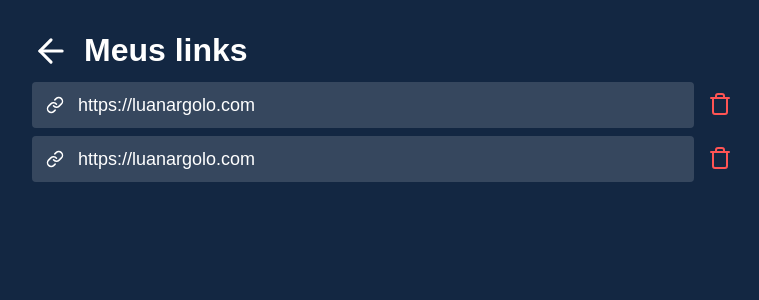
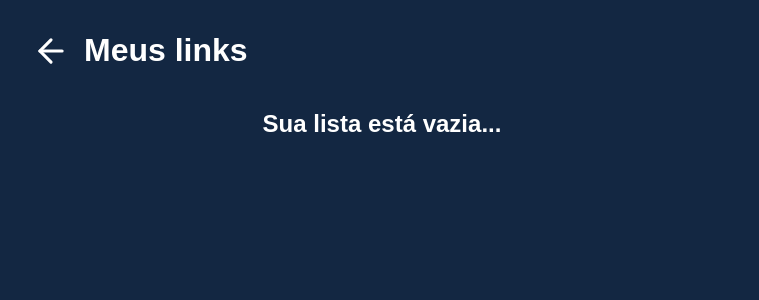
Before and after one commit to luanargolodev/encurtador-de-links, a React (Create React App) app: page /links in a window 1280 px wide. Shown: the top 300 px of the page, without its empty margins (258-1017 px from the left). Built offline with nearby package versions, Linux system fonts and the light colour scheme.

Commit message:
Finalizar projeto

```diff
--- a/src/components/LinkItem/index.js
+++ b/src/components/LinkItem/index.js
@@ -10,7 +10,7 @@
   return (
     <div className="modal-container">
       <div className="modal-header">
-        <h2>Link Encurtado!</h2>
+        <h2>Link Encurtado</h2>
         <button onClick={closeModal}>
           <FiX size={28} color="#000000" />
         </button>
--- a/src/pages/Home/index.js
+++ b/src/pages/Home/index.js
@@ -6,6 +6,7 @@
 import LinkItem from "../../components/LinkItem";
 
 import api from "../../services/api";
+import { saveLink } from "../../services/storeLinks";
 
 export default function Home() {
   const [link, setLink] = useState("");
@@ -19,6 +20,7 @@
       });
       setData(response.data);
       setShowModal(true);
+      saveLink("@bitly", response.data);
       setLink("");
     } catch {
       alert("Ops! Parece que algo deu errado.");
--- a/src/pages/Links/index.js
+++ b/src/pages/Links/index.js
@@ -1,8 +1,45 @@
+import { useState, useEffect } from "react";
 import "./links.css";
 import { FiArrowLeft, FiLink, FiTrash } from "react-icons/fi";
 import { Link } from "react-router-dom";
+import { getLinksSave, deleteLink } from "../../services/storeLinks";
+import LinkItem from "../../components/LinkItem";
 
 export default function Links() {
+  const [myLinks, setMyLinks] = useState([]);
+  const [data, setData] = useState({});
+  const [showModal, setShowModal] = useState(false);
+  const [emptyList, setEmptyList] = useState(false);
+
+  useEffect(() => {
+    async function getLinks() {
+      const result = await getLinksSave("@bitly");
+
+      if (result.length === 0) {
+        setEmptyList(true);
+      }
+
+      setMyLinks(result);
+    }
+
+    getLinks();
+  }, []);
+
+  function handleOpenLink(link) {
+    setData(link);
+    setShowModal(true);
+  }
+
+  async function handleDelete(id) {
+    const result = await deleteLink(myLinks, id);
+
+    if (result.length === 0) {
+      setEmptyList(true);
+    }
+
+    setMyLinks(result);
+  }
+
   return (
     <div className="links-container">
       <div className="links-header">
@@ -13,25 +50,27 @@
         <h1>Meus links</h1>
       </div>
 
+      {emptyList && (
         <div className="links-item">
-        <button className="link">
+          <h2 className="empty-text">Sua lista está vazia...</h2>
+        </div>
+      )}
+
+      {myLinks.map((link) => (
+        <div key={link.id} className="links-item">
+          <button className="link" onClick={() => handleOpenLink(link)}>
             <FiLink size={18} color="#ffffff" />
-          https://luanargolo.com
+            {link.long_url}
           </button>
-        <button className="link-delete">
+          <button className="link-delete" onClick={() => handleDelete(link.id)}>
             <FiTrash size={24} color="#ff5454" />
           </button>
         </div>
+      ))}
 
-      <div className="links-item">
-        <button className="link">
-          <FiLink size={18} color="#ffffff" />
-          https://luanargolo.com
-        </button>
-        <button className="link-delete">
-          <FiTrash size={24} color="#ff5454" />
-        </button>
-      </div>
+      {showModal && (
+        <LinkItem closeModal={() => setShowModal(false)} content={data} />
+      )}
     </div>
   );
 }
--- a/src/pages/Links/links.css
+++ b/src/pages/Links/links.css
@@ -51,6 +51,13 @@
   background: transparent;
 }
 
+.empty-text {
+  width: 100%;
+  text-align: center;
+  color: #ffffff;
+  margin-top: 28px;
+}
+
 @media (max-width: 715px) {
   .links-container {
     width: 90%;
--- /dev/null
+++ b/src/services/storeLinks.js
@@ -0,0 +1,26 @@
+export async function getLinksSave(key) {
+  const myLinks = await localStorage.getItem(key);
+  let linksSaves = JSON.parse(myLinks) || [];
+  return linksSaves;
+}
+
+export async function saveLink(key, newLink) {
+  let linksStored = await getLinksSave(key);
+  const hasLink = linksStored.some((link) => link.id === newLink.id);
+
+  if (hasLink) {
+    return;
+  }
+
+  linksStored.push(newLink);
+  await localStorage.setItem(key, JSON.stringify(linksStored));
+}
+
+export function deleteLink(links, id) {
+  let myLinks = links.filter((item) => {
+    return item.id !== id;
+  });
+
+  localStorage.setItem("@bitly", JSON.stringify(myLinks));
+  return myLinks;
+}
```
Lines whose indentation alone changed are shown as unchanged.
